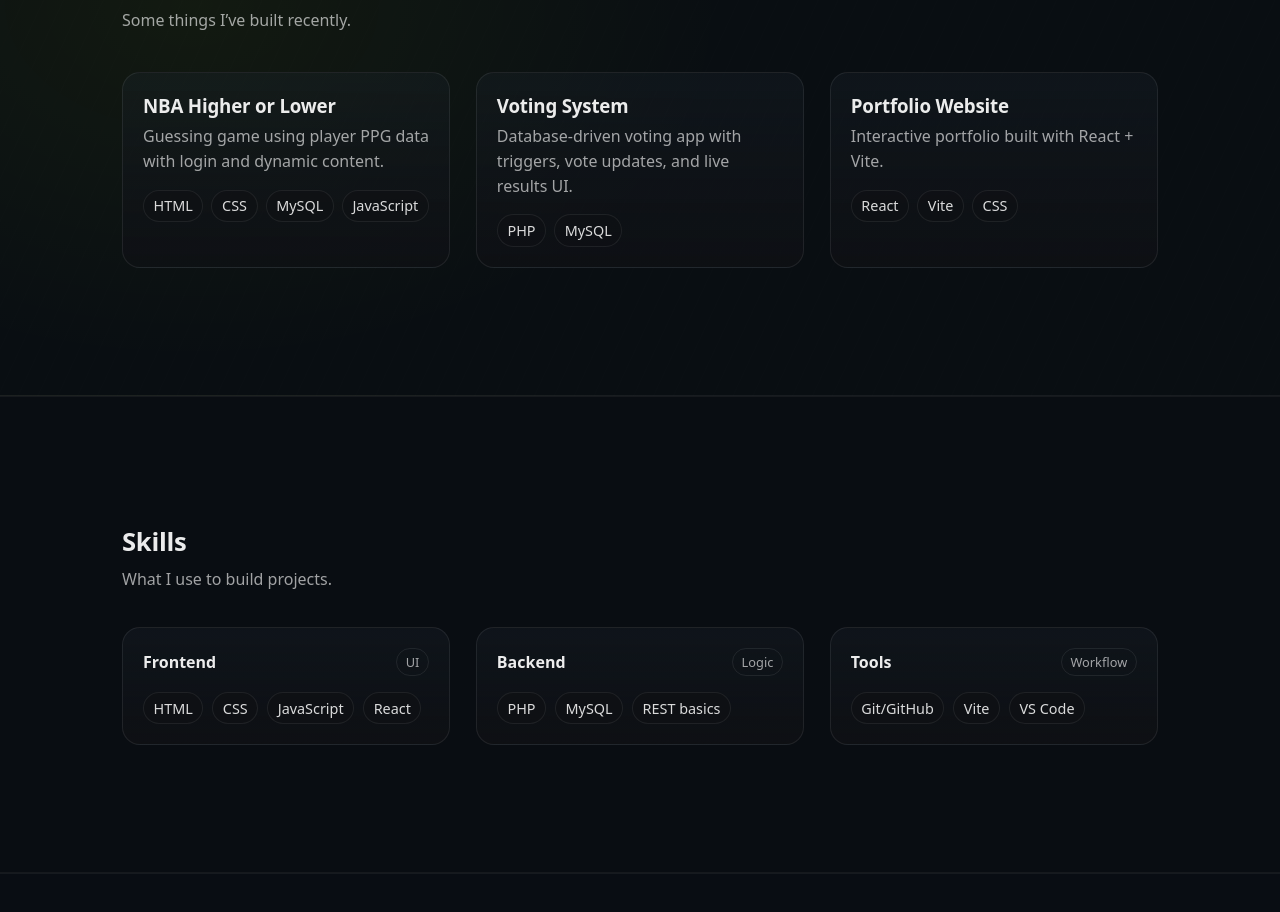
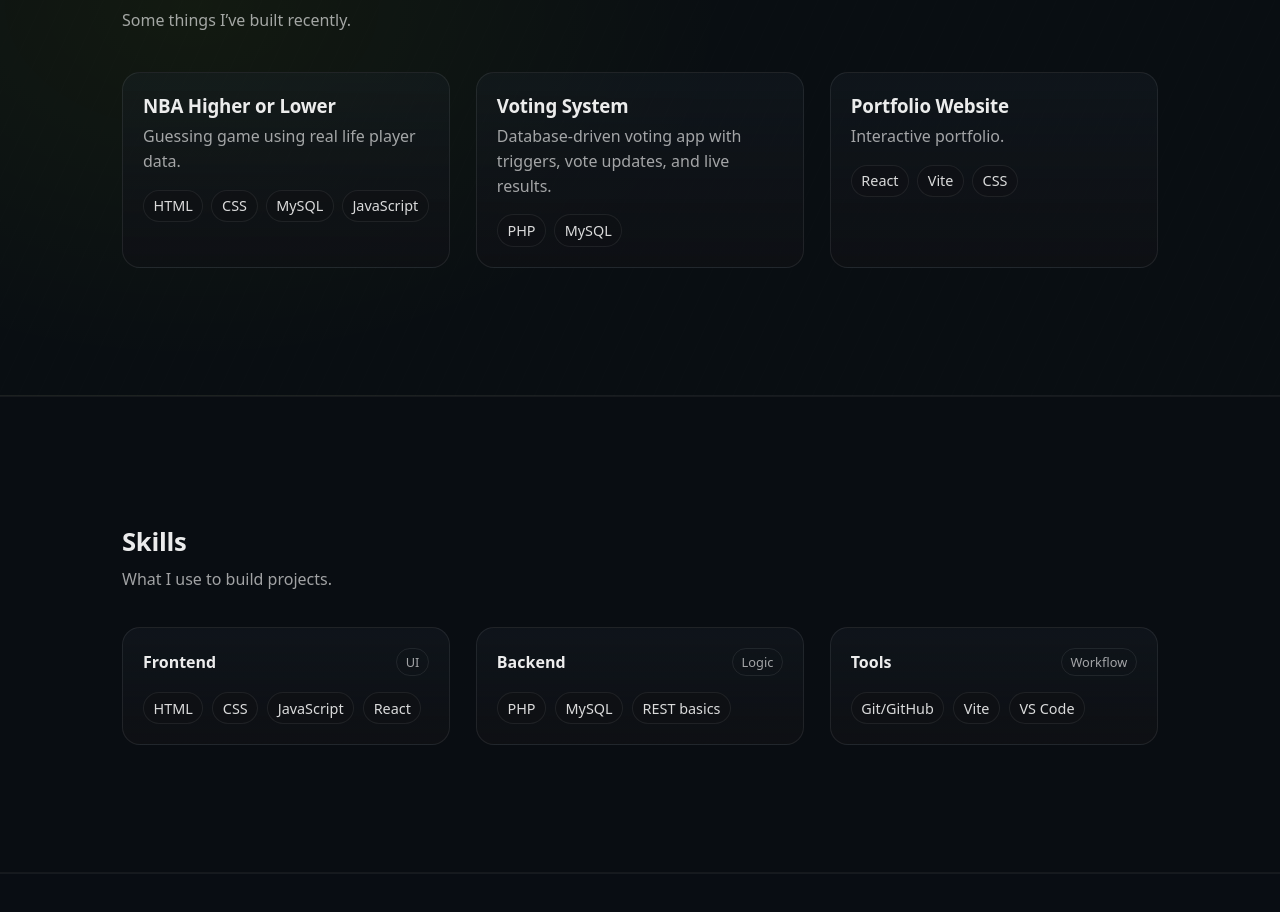
Before and after one commit to KasparKoorits/kaspar-portfolio, a React (Vite) app: page / in a window 1280 px wide. Shown: the part 1541-2453 px from the top of the page. Built offline with nearby package versions, Linux system fonts and the light colour scheme.

Commit message:
Changed simple text

```diff
--- a/src/components/Projects.jsx
+++ b/src/components/Projects.jsx
@@ -1,19 +1,19 @@
 const projects = [
   {
     title: "NBA Higher or Lower",
-    desc: "Guessing game using player PPG data with login and dynamic content.",
+    desc: "Guessing game using real life player data.",
     tags: ["HTML","CSS", "MySQL", "JavaScript"],
     link: "#",
   },
   {
     title: "Voting System",
-    desc: "Database-driven voting app with triggers, vote updates, and live results UI.",
+    desc: "Database-driven voting app with triggers, vote updates, and live results.",
     tags: ["PHP", "MySQL"],
     link: "#",
   },
   {
     title: "Portfolio Website",
-    desc: "Interactive portfolio built with React + Vite.",
+    desc: "Interactive portfolio.",
     tags: ["React", "Vite", "CSS", ],
     link: "#",
   },
```
